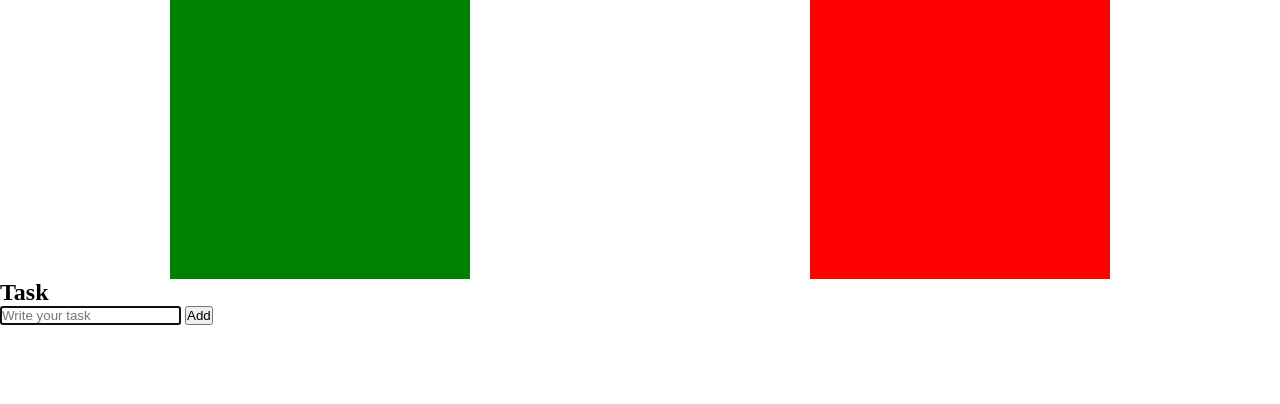
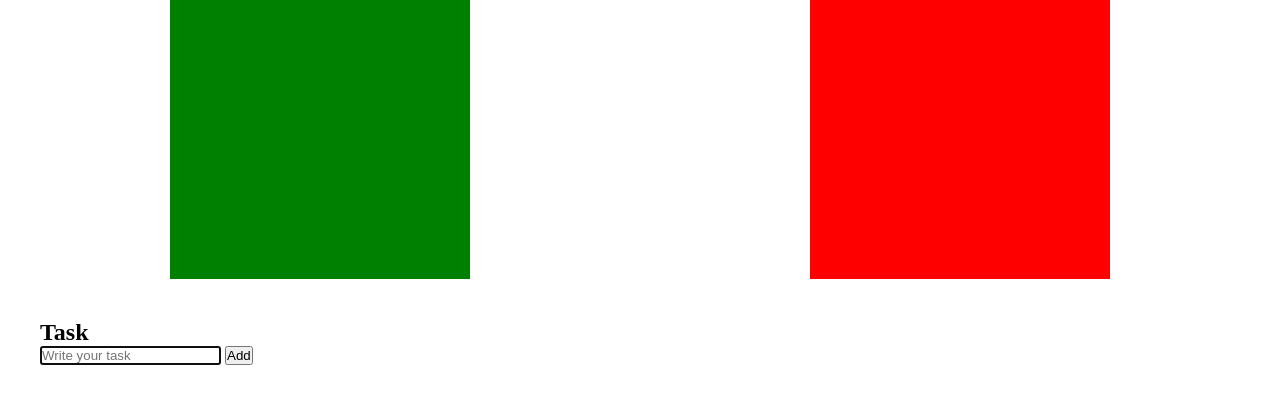
Before and after one commit to FedericoIglesias/toolKits, a website: page drang&drop/index.html in a window 1280 px wide. Shown: the part 48-452 px from the top of the page. Drawn offline with Linux system fonts and the light colour scheme.

Commit message:
addStyle

```diff
--- a/drang&drop/index.css
+++ b/drang&drop/index.css
@@ -22,6 +22,9 @@ justify-content: space-around;
     border: 1px solid black;
     width: 100px;
 }
+.listTasks{
+    padding: 40px;
+}
 
 .cardTask{
     background-color: yellow;
--- a/drang&drop/index.html
+++ b/drang&drop/index.html
@@ -16,7 +16,7 @@
       <div id="card2" class="dropZone2"></div>
     </div>
   </section>
-  <section>
+  <section class="listTasks">
     <h1>Task</h1>
     <form action="#" id="form">
       <input type="text" placeholder="Write your task" autofocus id="nameTask">
```
